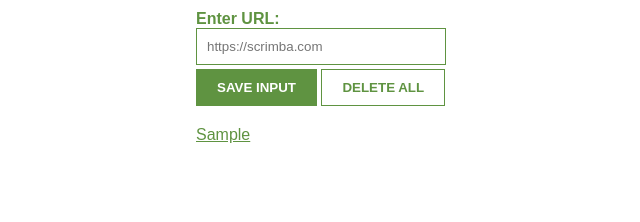
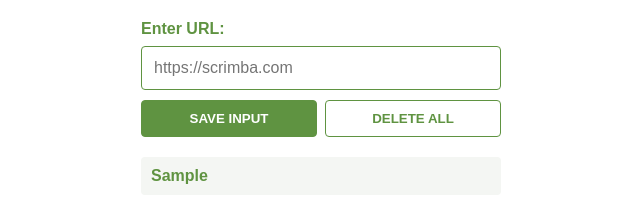
Before and after one commit to mrickyyusuf/mobile-app-akal-akalan, a website built with Vite: page index.html in a window 1280 px wide. Both pictures are taken after typing "Sample" into the empty fields and a click on the button "SAVE INPUT". Shown: the whole page, without its empty margins (319-959 px from the left). Built offline with nearby package versions, Linux system fonts and the light colour scheme; no server answers.

Commit message:
feat: add several code

```diff
--- a/index.css
+++ b/index.css
@@ -1,29 +1,57 @@
+/* 1. Fluid Container & Dasar */
 body {
     margin: 0 auto;
-    padding: 10px;
+    padding: 20px;
+    /* Ruang bernapas ekstra */
     font-family: Arial, Helvetica, sans-serif;
-    max-width: 250px;
+    width: 100%;
+    max-width: 400px;
+    /* Lebar maksimal dibesarkan agar proporsional di desktop */
+    box-sizing: border-box;
+    /* Memastikan padding tidak menambah lebar total */
 }
 
 label {
     color: #5f9341;
     font-weight: 900;
+    display: block;
+    margin-bottom: 8px;
 }
 
+/* 2. Input yang Fleksibel */
 input {
     width: 100%;
-    padding: 10px;
+    padding: 12px;
+    /* Area sentuh (tap target) lebih besar untuk mobile */
     box-sizing: border-box;
     border: 1px solid #5f9341;
-    margin-bottom: 4px;
+    margin-bottom: 10px;
+    border-radius: 4px;
+    font-size: 16px;
+    /* Mencegah auto-zoom di browser iOS saat mengetik */
+}
+
+/* 3. Layout Tombol Responsif (Flexbox) */
+.button-container {
+    display: flex;
+    gap: 8px;
+    /* Jarak rapi antar tombol */
+    flex-wrap: wrap;
+    /* Tombol otomatis turun baris jika layar terlalu sempit */
 }
 
 button {
     background: #5f9341;
     color: white;
-    padding: 10px 20px;
+    padding: 10px 15px;
     border: 1px solid #5f9341;
     font-weight: bold;
+    border-radius: 4px;
+    cursor: pointer;
+    flex: 1;
+    /* Membuat tombol mengisi ruang kosong secara merata */
+    min-width: 100px;
+    /* Mencegah tombol menyusut terlalu ekstrem */
 }
 
 #delete-btn {
@@ -31,6 +59,12 @@ button {
     color: #5f9341;
 }
 
+/* Interaksi visual saat tombol di-hover (opsional) */
+button:hover {
+    opacity: 0.9;
+}
+
+/* 4. Daftar & Pencegahan Teks Meluber */
 ul {
     margin-top: 20px;
     list-style: none;
@@ -38,9 +72,21 @@ ul {
 }
 
 li {
-    margin-top: 5px;
+    margin-top: 8px;
+    padding: 10px;
+    background: #f4f6f3;
+    /* Background tipis pemisah antar item */
+    border-radius: 4px;
 }
 
 a {
     color: #5f9341;
+    text-decoration: none;
+    font-weight: bold;
+    word-break: break-all;
+    /* Prinsip krusial: Memaksa URL panjang turun baris agar tidak merusak layout */
 }
+
+a:hover {
+    text-decoration: underline;
+}
--- a/index.html
+++ b/index.html
@@ -11,10 +11,14 @@
     <body>
         <label for="input-el">Enter URL:</label>
         <input type="text" id="input-el" placeholder="https://scrimba.com">
-        <button id="input-btn">SAVE INPUT</button>
-        <button id="delete-btn">DELETE ALL</button>
-        <ul id="ul-el">
-        </ul>
+
+        <div class="button-container">
+            <button id="input-btn">SAVE INPUT</button>
+            <button id="delete-btn">DELETE ALL</button>
+        </div>
+
+        <ul id="ul-el"></ul>
+
         <script src="index.js" type="module"></script>
     </body>
 </html>
```
